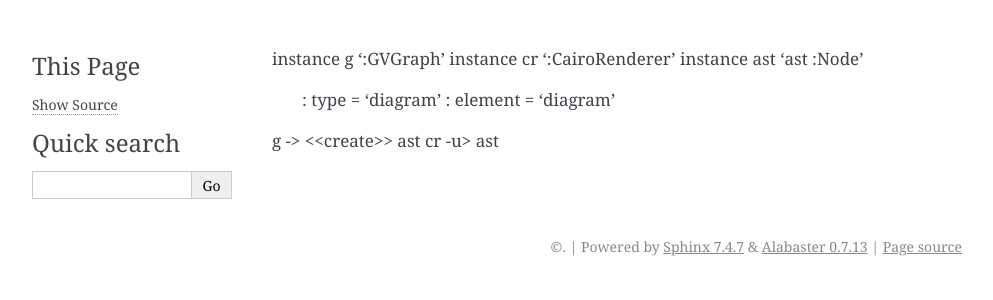
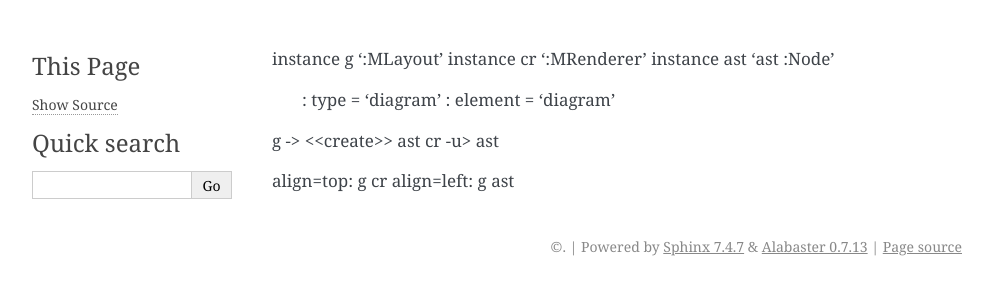
Before and after one commit to wrobell/piuml, a Sphinx documentation site: the page built from doc/diagrams/instance.txt, in a window 1280 px wide. Shown: the top 300 px of the page, without its empty margins (148-1141 px from the left). Built offline with Sphinx 7.4.7, drawn with Linux system fonts in a browser that asks for light colours; the version number is read from the project's files by our own code.

Commit message:
- instance specification support added

```diff
--- a/doc/diagrams/instance.txt
+++ b/doc/diagrams/instance.txt
@@ -1,8 +1,11 @@
-instance g ':GVGraph'
-instance cr ':CairoRenderer'
+instance g ':MLayout'
+instance cr ':MRenderer'
 instance ast 'ast :Node'
     : type = 'diagram'
     : element = 'diagram'
 
 g -> <<create>> ast
 cr -u> ast
+
+align=top: g cr
+align=left: g ast
```
Also changed, not shown: 1 other file.
